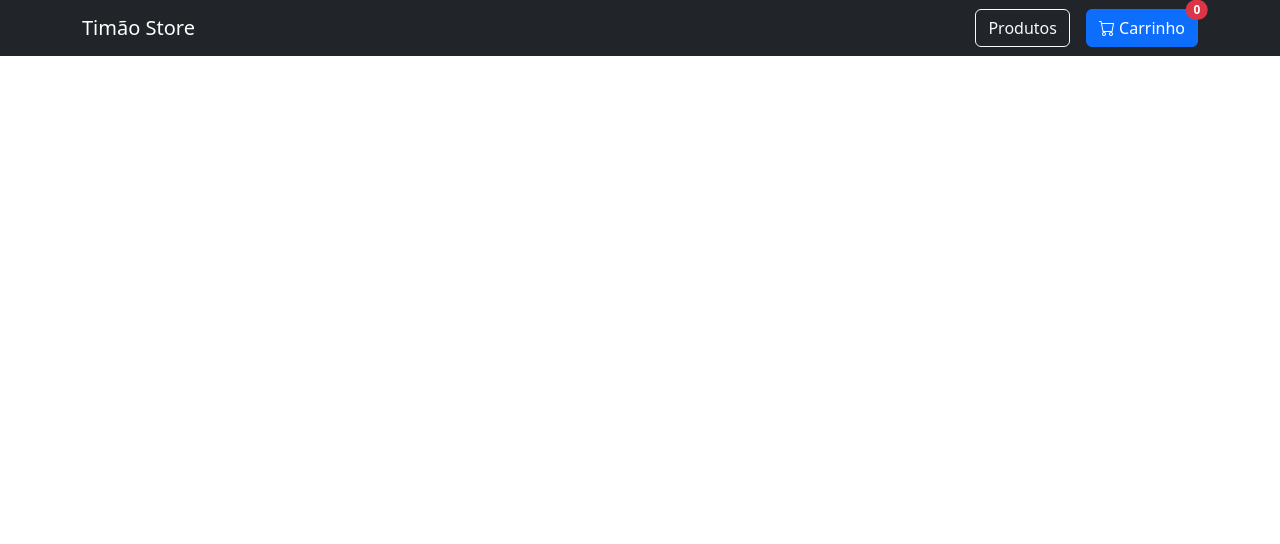
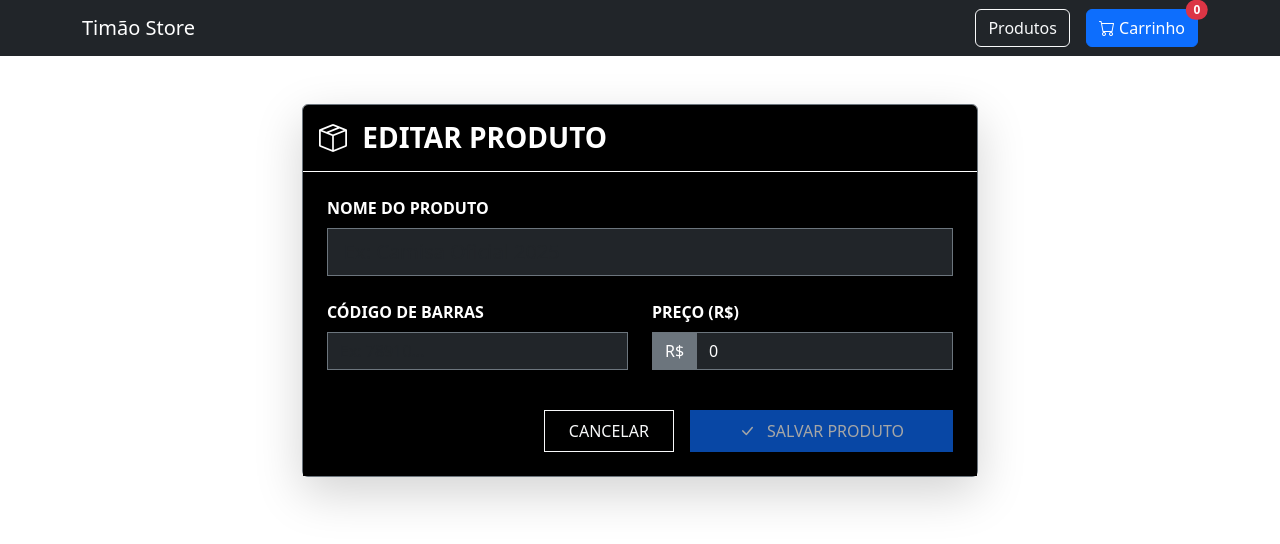
Before and after one commit to italobelem/timao-store, an Angular app: page /products/edit/1 in a window 1280 px wide. Before the commit this address led to /. Shown: the top 544 px of the page. Built offline with nearby package versions, Linux system fonts and the light colour scheme; no server answers.

Commit message:
feat: Adiciona a opção de criar e editar produtos

```diff
--- a/src/app/app.routes.ts
+++ b/src/app/app.routes.ts
@@ -1,6 +1,9 @@
 import { Routes } from '@angular/router';
 import { ProductListComponent } from './pages/product-list/product-list.component';
+import { ProductFormComponent } from './pages/product-form/product-form.component';
 
 export const routes: Routes = [
     { path: 'products', component: ProductListComponent },
+      { path: 'products/new', component: ProductFormComponent },
+    { path: 'products/edit/:id', component: ProductFormComponent }
 ];
--- /dev/null
+++ b/src/app/pages/product-form/product-form.component.css
@@ -0,0 +1,8 @@
+.focus-white:focus {
+    border-color: #ffffff !important;
+    box-shadow: 0 0 0 0.25rem rgba(255, 255, 255, 0.25) !important;
+}
+
+.fade-in { animation: fadeIn 0.4s ease-in; }
+    @keyframes fadeIn { from { opacity:0; transform: translateY(10px); } to { opacity:1; transform: translateY(0); }
+}
--- /dev/null
+++ b/src/app/pages/product-form/product-form.component.html
@@ -0,0 +1,66 @@
+<div class="container mt-5 fade-in" style="max-width: 700px;">
+
+  <div class="card shadow-lg border-secondary">
+
+    <div class="card-header bg-black border-bottom border-white text-white py-3">
+      <h3 class="mb-0 fw-bold text-uppercase">
+        <i class="bi bi-box-seam me-2"></i>
+        {{ isEditMode ? 'Editar Produto' : 'Novo Produto' }}
+      </h3>
+    </div>
+
+    <div class="card-body bg-black p-4">
+      <form [formGroup]="form" (ngSubmit)="onSubmit()">
+
+        <div class="mb-4">
+          <label class="form-label text-white fw-bold">NOME DO PRODUTO</label>
+          <input type="text"
+                 class="form-control form-control-lg bg-dark text-white border-secondary rounded-0 focus-white"
+                 formControlName="nome"
+                 placeholder="Ex: Camisa Oficial 2025">
+
+          @if (form.get('nome')?.invalid && form.get('nome')?.touched) {
+            <div class="text-danger mt-1 small">
+              <i class="bi bi-exclamation-circle"></i> O nome é obrigatório.
+            </div>
+          }
+        </div>
+
+        <div class="row">
+          <div class="col-md-6 mb-4">
+            <label class="form-label text-white fw-bold">CÓDIGO DE BARRAS</label>
+            <input type="text"
+                   class="form-control bg-dark text-white border-secondary rounded-0 focus-white"
+                   formControlName="codigoBarras"
+                   placeholder="Ex: 78910...">
+          </div>
+
+          <div class="col-md-6 mb-4">
+            <label class="form-label text-white fw-bold">PREÇO (R$)</label>
+            <div class="input-group">
+              <span class="input-group-text bg-secondary text-white border-secondary rounded-0">R$</span>
+              <input type="number"
+                     class="form-control bg-dark text-white border-secondary rounded-0 focus-white"
+                     formControlName="preco"
+                     step="0.01">
+            </div>
+
+            @if (form.get('preco')?.hasError('min') && form.get('preco')?.touched) {
+              <div class="text-danger mt-1 small">Preço inválido.</div>
+            }
+          </div>
+        </div>
+
+        <div class="d-flex justify-content-end gap-3 mt-3">
+          <a routerLink="/products" class="btn btn-outline-light px-4 py-2 rounded-0">
+            CANCELAR
+          </a>
+          <button type="submit" class="btn btn-primary px-5 py-2 rounded-0" [disabled]="form.invalid">
+            <i class="bi bi-check-lg me-2"></i> SALVAR PRODUTO
+          </button>
+        </div>
+
+      </form>
+    </div>
+  </div>
+</div>
--- /dev/null
+++ b/src/app/pages/product-form/product-form.component.ts
@@ -0,0 +1,94 @@
+import { Component, inject, OnInit } from '@angular/core';
+import { CommonModule } from '@angular/common';
+import { FormBuilder, FormGroup, Validators, ReactiveFormsModule } from '@angular/forms';
+import { ActivatedRoute, Router, RouterLink } from '@angular/router';
+import { ProductService } from '../../services/product.service';
+import { Product } from '../../models/product.model';
+
+@Component({
+  selector: 'app-product-form',
+  standalone: true,
+  imports: [CommonModule, ReactiveFormsModule, RouterLink],
+  templateUrl: './product-form.component.html',
+  styleUrl: './product-form.component.css'
+})
+export class ProductFormComponent implements OnInit {
+  form: FormGroup;
+  isEditMode: boolean = false;
+  productId: number | null = null;
+
+  readonly fb = inject(FormBuilder);
+  readonly productService = inject(ProductService);
+  readonly route = inject(ActivatedRoute);
+  readonly router = inject(Router);
+
+  constructor() {
+    this.form = this.fb.group({
+      nome: ['', Validators.required],
+      codigoBarras: [''],
+      preco: [0, [Validators.required, Validators.min(0.01)]]
+    });
+  }
+
+  ngOnInit(): void {
+    const idParam = this.route.snapshot.paramMap.get('id');
+    this.productId = idParam ? Number(idParam) : null;
+
+    if (this.productId) {
+      this.isEditMode = true;
+
+      this.productService.getProductById(this.productId).subscribe({
+        next: (res) => {
+          const product = res.data || res;
+
+          this.form.patchValue({
+            nome: product.nome,
+            codigoBarras: product.codigoBarras,
+            preco: product.preco
+          });
+        },
+        error: (err) => {
+          console.error("Erro ao carregar produto para edição", err);
+          alert('Erro ao carregar dados do produto.');
+        }
+      });
+    }
+  }
+
+    onSubmit(): void {
+    if (this.form.invalid) return;
+
+    const formValue = this.form.value;
+
+    const productToSend: Product = {
+      nome: formValue.nome,
+      codigoBarras: formValue.codigoBarras,
+      preco: Number(formValue.preco),
+      category: formValue.category
+    };
+
+    if (formValue.categoryId && Number(formValue.categoryId) > 0) {
+      productToSend.category = { id: Number(formValue.categoryId) };
+    } else {
+      productToSend.category = null;
+    }
+
+    console.log('Enviando dados:', productToSend);
+
+    const request = this.isEditMode
+      ? this.productService.updateProduct(this.productId!, productToSend)
+      : this.productService.createProduct(productToSend);
+
+    request.subscribe({
+      next: () => {
+        alert(this.isEditMode ? 'Produto atualizado!' : 'Produto cadastrado!');
+        this.router.navigate(['/products']);
+      },
+      error: (err) => {
+        console.error('Erro detalhado:', err);
+        const mensagemErro = err.error?.message || err.error?.error || 'Erro ao salvar produto.';
+        alert(mensagemErro);
+      }
+    });
+  }
+}
```
Also changed, not shown: 1 other file (tests, documents, lock files or other folders).
